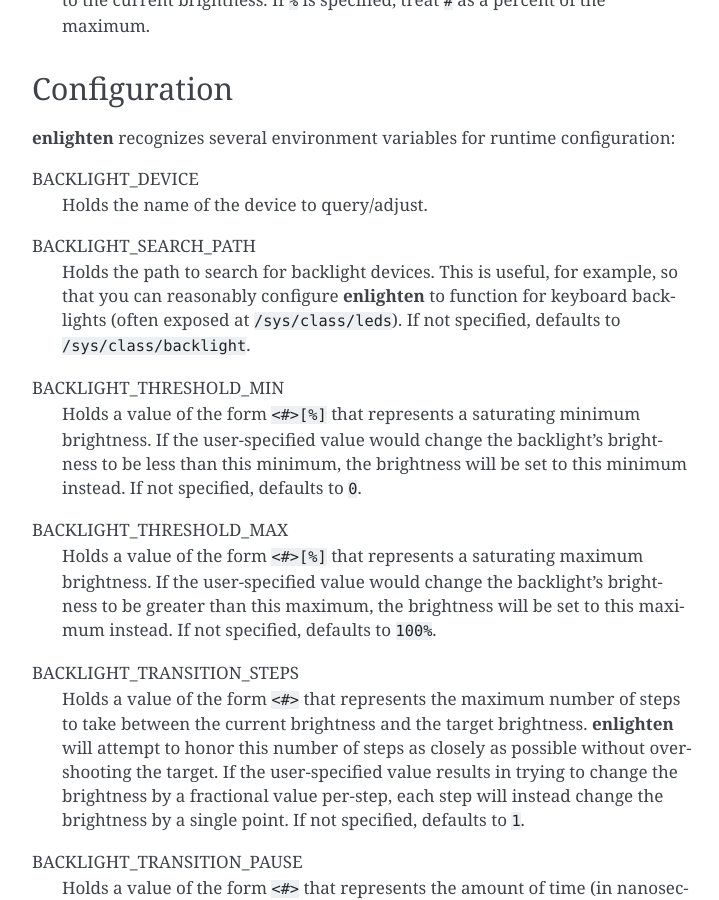
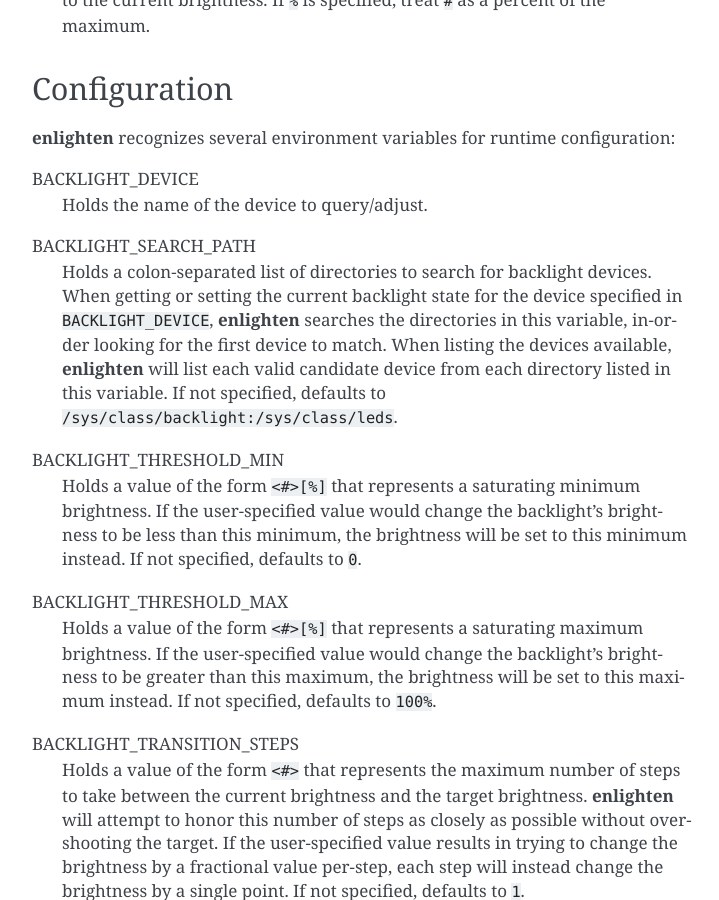
Before and after one commit to HalosGhost/enlighten, a Sphinx documentation site: the page built from doc/enlighten.rst, in a window 1280 px wide and 900 px high, scrolled down 660 px. Shown: the whole window, without its empty margins (388-1107 px from the left). Built offline with Sphinx 7.4.7, drawn with Linux system fonts in a browser that asks for light colours.

Commit message:
add documentation and default-config for :-separated SEARCH_PATH

```diff
--- a/doc/enlighten.rst
+++ b/doc/enlighten.rst
@@ -37,9 +37,10 @@
     Holds the name of the device to query/adjust.
 
 BACKLIGHT_SEARCH_PATH
-    Holds the path to search for backlight devices.
-    This is useful, for example, so that you can reasonably configure :program:`enlighten` to function for keyboard backlights (often exposed at ``/sys/class/leds``).
-    If not specified, defaults to ``/sys/class/backlight``.
+    Holds a colon-separated list of directories to search for backlight devices.
+    When getting or setting the current backlight state for the device specified in ``BACKLIGHT_DEVICE``, :program:`enlighten` searches the directories in this variable, in-order looking for the first device to match.
+    When listing the devices available, :program:`enlighten` will list each valid candidate device from each directory listed in this variable.
+    If not specified, defaults to ``/sys/class/backlight:/sys/class/leds``.
 
 BACKLIGHT_THRESHOLD_MIN
     Holds a value of the form ``<#>[%]`` that represents a saturating minimum brightness.
```
Also changed, not shown: 1 other file.
